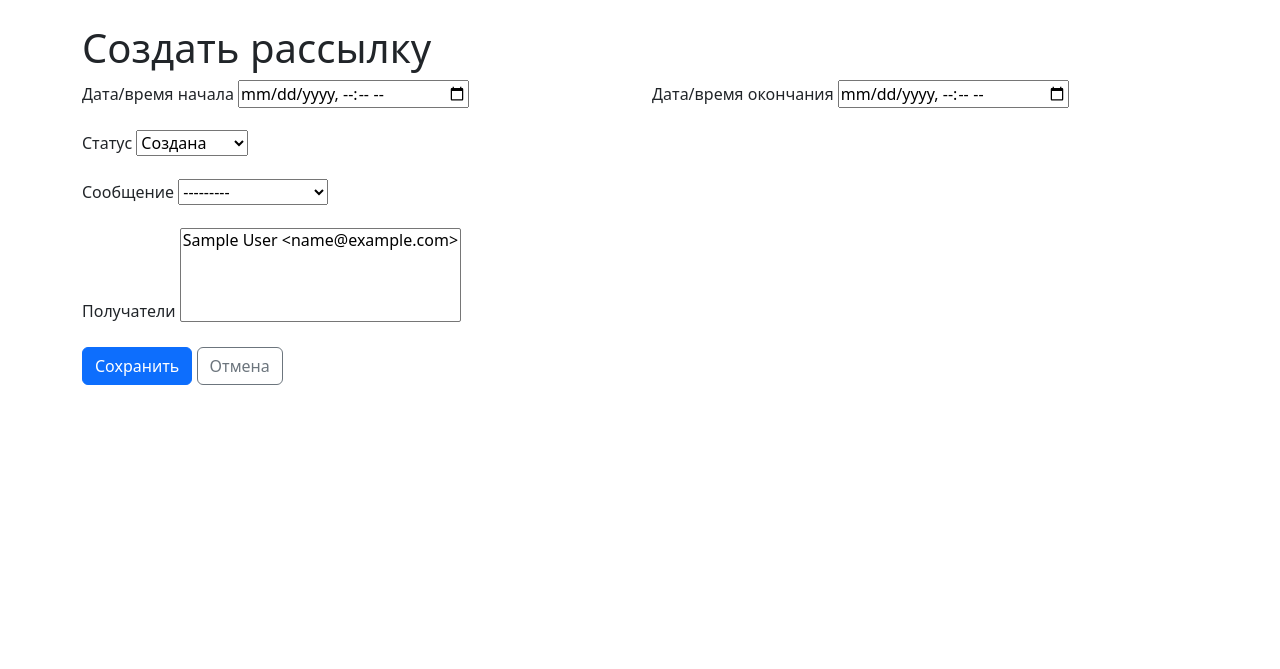
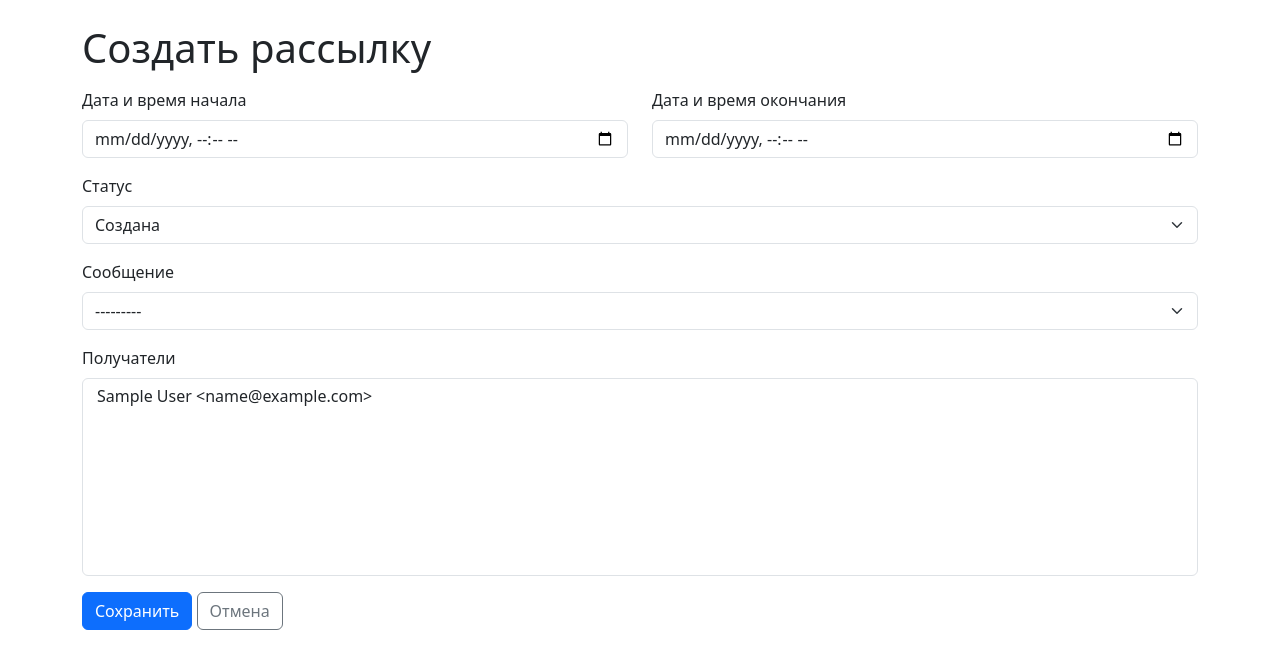
Before and after one commit to Kub-mi/Mailing_service, a Django app: page /mailing/mailings/create/ in a window 1280 px wide. Shown: the part 56-725 px from the top of the page. Run offline with Django 5.2, Linux system fonts and the light colour scheme; the first user in the database is signed in; tables that the repository leaves empty hold one stand-in row (Sample ...); some libraries are stand-ins or nearby versions.

Commit message:
исправил шаблоны

```diff
--- a/mailing/forms.py
+++ b/mailing/forms.py
@@ -6,12 +6,21 @@ class ClientForm(forms.ModelForm):
     class Meta:
         model = Client
         fields = ["email", "full_name", "comment"]
+        widgets = {
+            "email": forms.EmailInput(attrs={"class": "form-control", "placeholder": "user@example.com"}),
+            "full_name": forms.TextInput(attrs={"class": "form-control", "placeholder": "Иванов Иван"}),
+            "comment": forms.Textarea(attrs={"class": "form-control", "rows": 4, "placeholder": "Комментарий"}),
+        }
 
 
 class MessageForm(forms.ModelForm):
     class Meta:
         model = Message
         fields = ["subject", "body"]
+        widgets = {
+            "subject": forms.TextInput(attrs={"class": "form-control", "placeholder": "Тема письма"}),
+            "body": forms.Textarea(attrs={"class": "form-control", "rows": 6, "placeholder": "Текст сообщения"}),
+        }
 
 
 class MailingForm(forms.ModelForm):
@@ -19,8 +28,11 @@ class MailingForm(forms.ModelForm):
         model = Mailing
         fields = ["start_at", "finish_at", "status", "message", "recipients"]
         widgets = {
-            "start_at": forms.DateTimeInput(attrs={"type": "datetime-local"}),
-            "finish_at": forms.DateTimeInput(attrs={"type": "datetime-local"}),
+            "start_at": forms.DateTimeInput(attrs={"type": "datetime-local", "class": "form-control"}),
+            "finish_at": forms.DateTimeInput(attrs={"type": "datetime-local", "class": "form-control"}),
+            "status": forms.Select(attrs={"class": "form-select"}),
+            "message": forms.Select(attrs={"class": "form-select"}),
+            "recipients": forms.SelectMultiple(attrs={"class": "form-select", "size": 8}),
         }
 
         def clean(self):
--- a/mailing/models.py
+++ b/mailing/models.py
@@ -14,9 +14,11 @@ class Client(models.Model):
         permissions =[
             ('view_all_clients', 'Can view all clients (manager)'),
         ]
+        ordering = ["-id"]
 
     def __str__(self):
         return f'{self.full_name} <{self.email}>'
+
 
 
 class Message(models.Model):
--- a/templates/mailing/mailing_form.html
+++ b/templates/mailing/mailing_form.html
@@ -1,40 +1,41 @@
 {% extends "base.html" %}
 {% block title %}{% if object %}Изменить рассылку{% else %}Создать рассылку{% endif %}{% endblock %}
+
 {% block content %}
-<h1>{% if object %}Изменить рассылку{% else %}Создать рассылку{% endif %}</h1>
-<form method="post">
+<h1 class="mb-3">{% if object %}Изменить рассылку{% else %}Создать рассылку{% endif %}</h1>
+<form method="post" novalidate>
   {% csrf_token %}
   {{ form.non_field_errors }}
 
   <div class="row">
     <div class="col-md-6 mb-3">
-      <label class="form-label">Дата/время начала</label>
+      <label class="form-label" for="{{ form.start_at.id_for_label }}">Дата и время начала</label>
       {{ form.start_at }}
-      {{ form.start_at.errors }}
+      <div class="text-danger small">{{ form.start_at.errors }}</div>
     </div>
     <div class="col-md-6 mb-3">
-      <label class="form-label">Дата/время окончания</label>
+      <label class="form-label" for="{{ form.finish_at.id_for_label }}">Дата и время окончания</label>
       {{ form.finish_at }}
-      {{ form.finish_at.errors }}
+      <div class="text-danger small">{{ form.finish_at.errors }}</div>
     </div>
   </div>
 
   <div class="mb-3">
-    <label class="form-label">Статус</label>
+    <label class="form-label" for="{{ form.status.id_for_label }}">Статус</label>
     {{ form.status }}
-    {{ form.status.errors }}
+    <div class="text-danger small">{{ form.status.errors }}</div>
   </div>
 
   <div class="mb-3">
-    <label class="form-label">Сообщение</label>
+    <label class="form-label" for="{{ form.message.id_for_label }}">Сообщение</label>
     {{ form.message }}
-    {{ form.message.errors }}
+    <div class="text-danger small">{{ form.message.errors }}</div>
   </div>
 
   <div class="mb-3">
-    <label class="form-label">Получатели</label>
+    <label class="form-label" for="{{ form.recipients.id_for_label }}">Получатели</label>
     {{ form.recipients }}
-    {{ form.recipients.errors }}
+    <div class="text-danger small">{{ form.recipients.errors }}</div>
   </div>
 
   <button type="submit" class="btn btn-primary">Сохранить</button>
```
Also changed, not shown: templates/mailing/client_form.html (+17 -11 lines), templates/mailing/message_form.html (+10 -6 lines).
